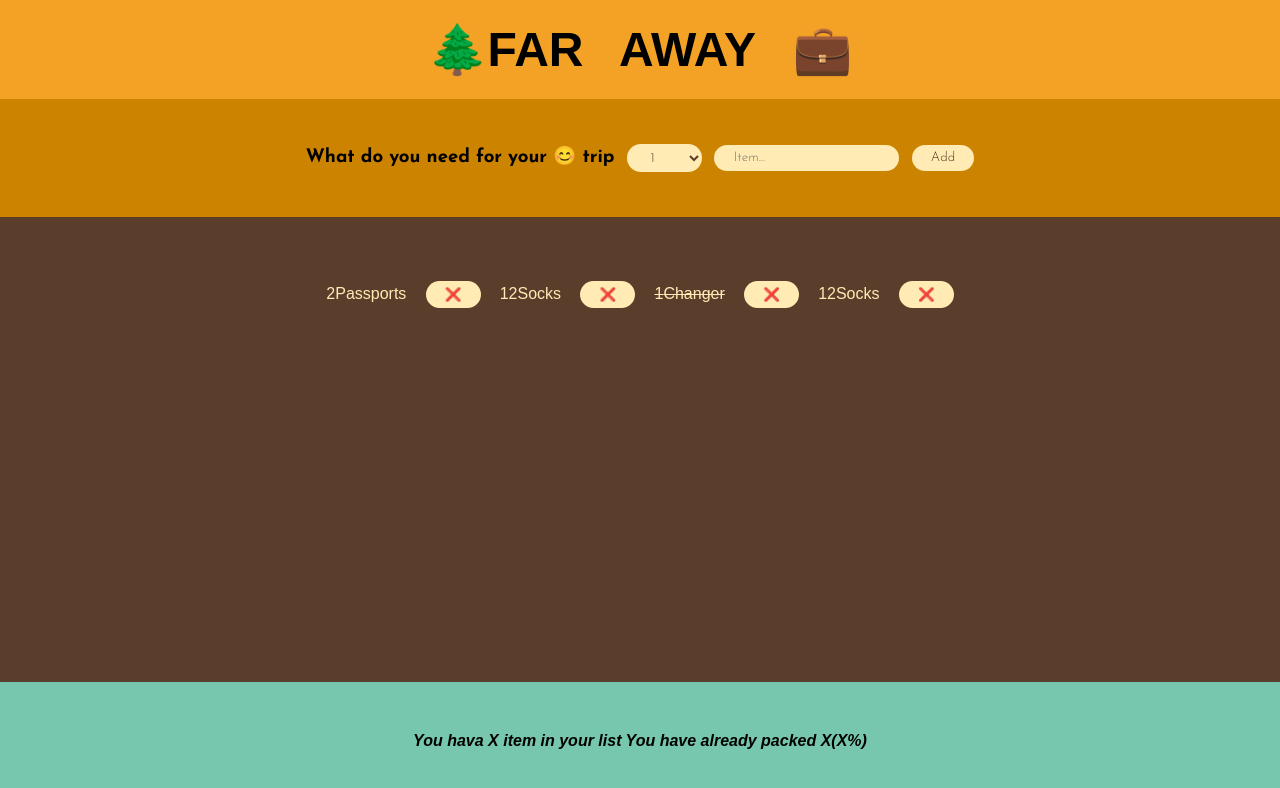
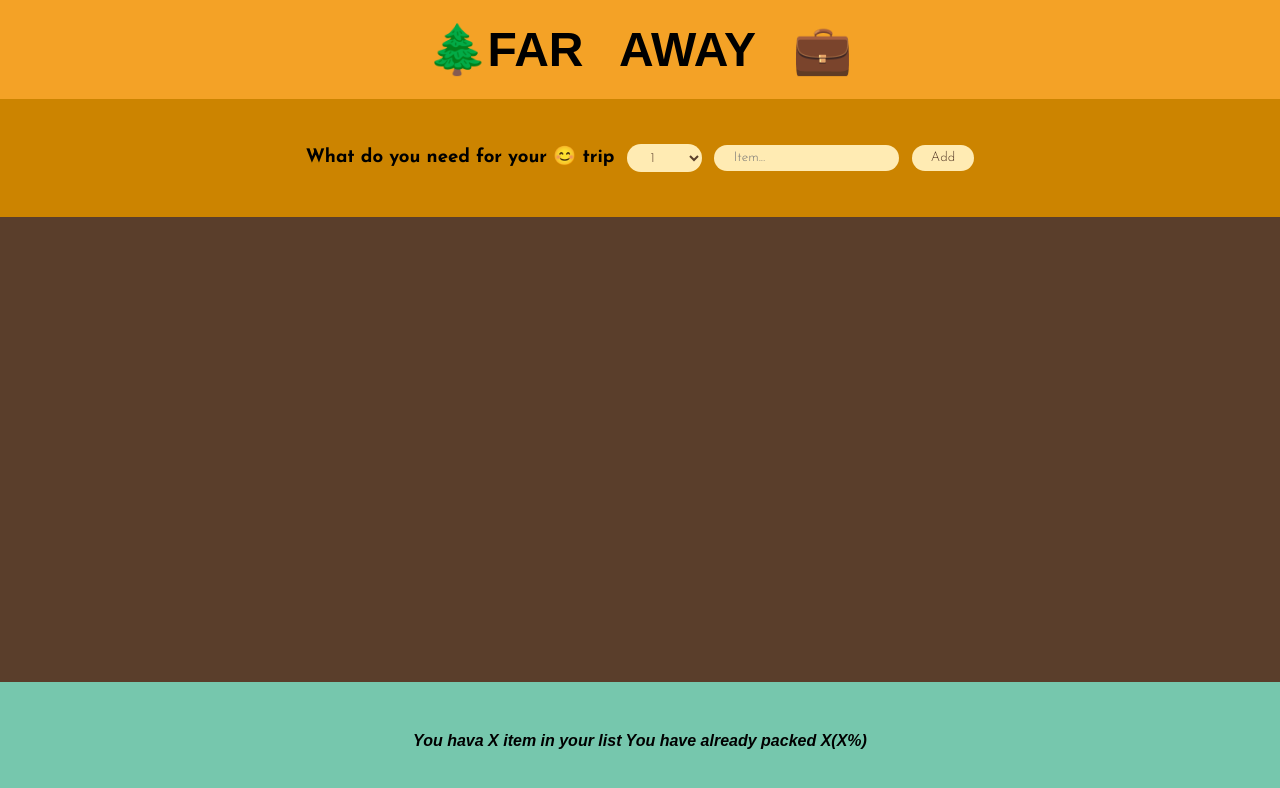
Before and after one commit to Sumitprajapatintv/React, a React (Create React App) app in the folder travel-list/: page / in a window 1280 px wide. Shown: the top 788 px of the page. Built offline with nearby package versions, Linux system fonts and the light colour scheme.

Commit message:
Lift Up State

```diff
--- a/travel-list/src/App.js
+++ b/travel-list/src/App.js
@@ -7,11 +7,15 @@ const initialItems = [
   { id: 5, description: "Socks", quantity: 12, packed: false },
 ];
 export default function App() {
+  const [items, setItems] = useState([]);
+  function handleAddItem(item) {
+    setItems((items) => [...items, item]);
+  }
   return (
     <div className="app">
       <Logo />
-      <Form />
-      <PackingList />
+      <Form onAddItem={handleAddItem} />
+      <PackingList items={items} />
       <Stats />
     </div>
   );
@@ -20,14 +24,16 @@ export default function App() {
 function Logo() {
   return <h1>🌲Far Away 💼</h1>;
 }
-function Form() {
+function Form({ onAddItem }) {
   const [description, setDescription] = useState("");
-  const [count, setCount] = useState("");
+  const [count, setCount] = useState(1);
+
   function handleSubmit(e) {
     e.preventDefault();
     const item = { description, count, paked: false, id: Date.now() };
+    onAddItem(item);
     setDescription("");
-    setCount("");
+    setCount(1);
   }
   return (
     <form className="add-from" onSubmit={handleSubmit}>
@@ -51,11 +57,11 @@ function Form() {
     </form>
   );
 }
-function PackingList() {
+function PackingList({ items }) {
   return (
     <div className="list">
       <li>
-        {initialItems.map((item) => {
+        {items.map((item) => {
           return <Item item={item} key={item} />;
         })}
       </li>
@@ -63,12 +69,10 @@ function PackingList() {
   );
 }
 function Item({ item }) {
-  // console.log("item", item);
   return (
     <li>
       <span style={item.packed ? { textDecoration: "line-through" } : {}}>
-        {item.quantity}
-        {item.description}
+        {item.count} {item.description}
       </span>
       <button>❌</button>
     </li>
```
